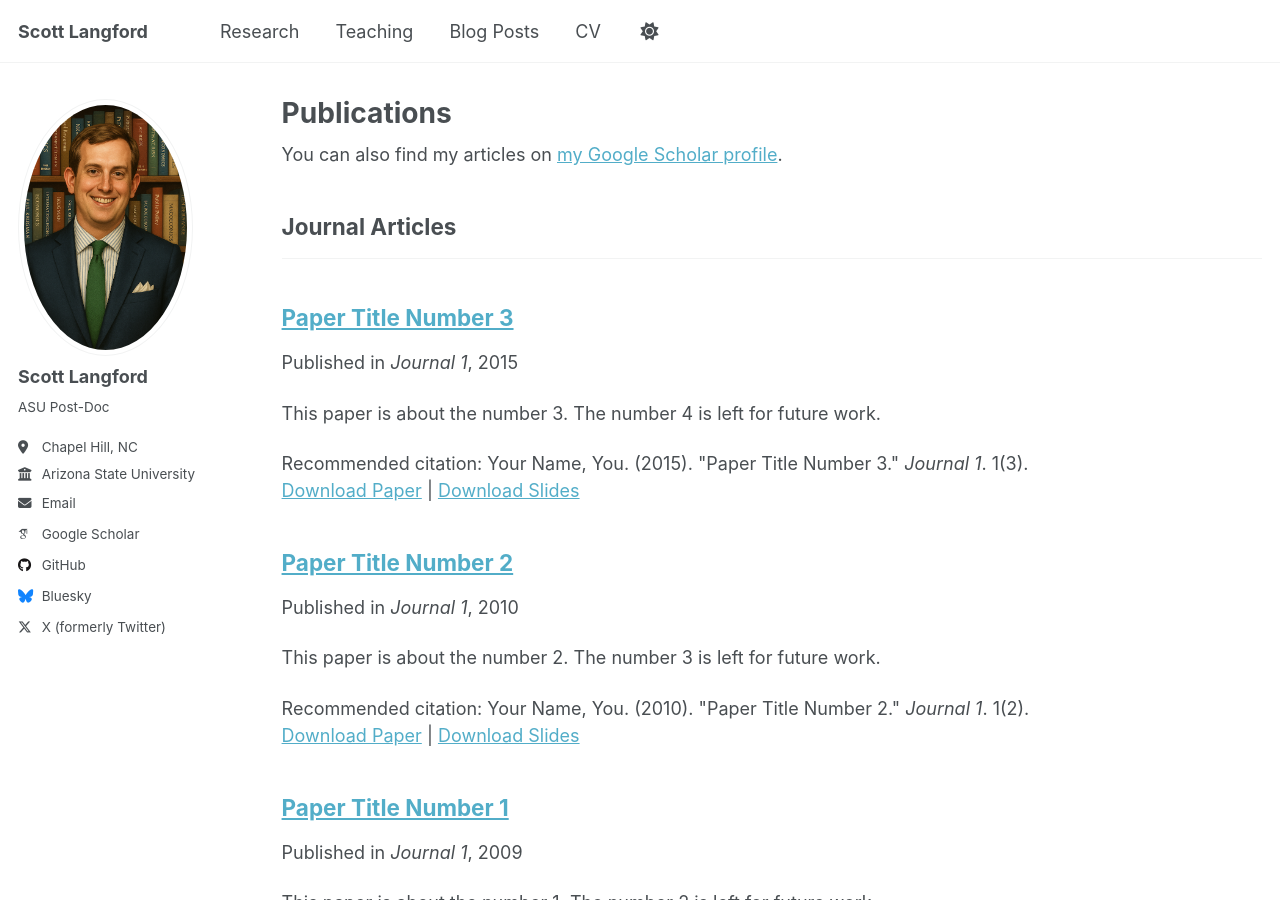
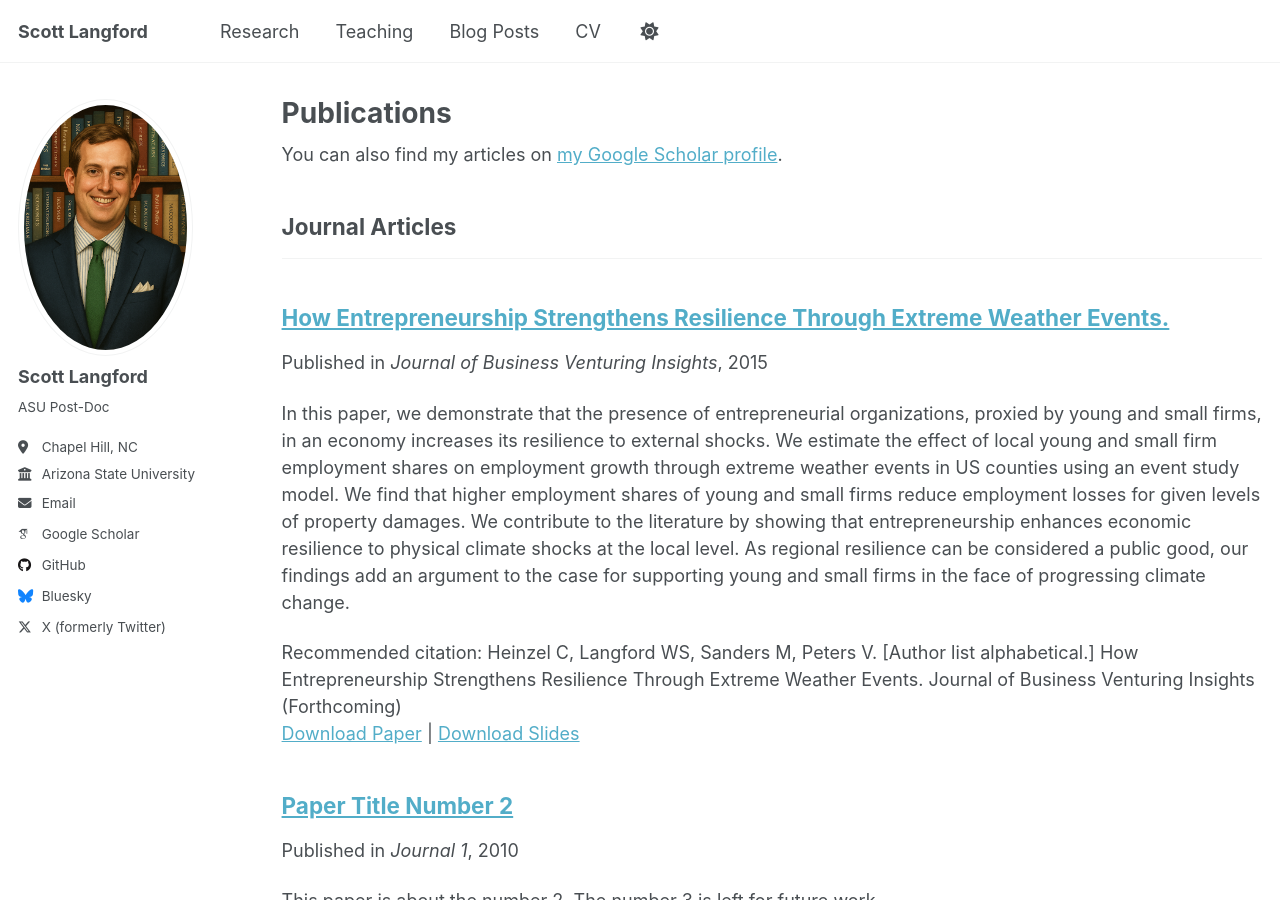
Before and after one commit to scottlangford2/scott_langford, a Jekyll site: the page built from _pages/publications.html, in a window 1280 px wide and 900 px high. Built offline with Jekyll 4.4.1, drawn with Linux system fonts in a browser that asks for light colours; some web fonts are replaced.

Commit message:
Update 2015-10-01-paper-title-number-3.md

```diff
--- a/_publications/2015-10-01-paper-title-number-3.md
+++ b/_publications/2015-10-01-paper-title-number-3.md
@@ -1,14 +1,14 @@
 ---
-title: "Paper Title Number 3"
+title: "How Entrepreneurship Strengthens Resilience Through Extreme Weather Events."
 collection: publications
 category: manuscripts
 permalink: /publication/2015-10-01-paper-title-number-3
-excerpt: 'This paper is about the number 3. The number 4 is left for future work.'
-date: 2015-10-01
-venue: 'Journal 1'
+excerpt: 'In this paper, we demonstrate that the presence of entrepreneurial organizations, proxied by young and small firms, in an economy increases its resilience to external shocks. We estimate the effect of local young and small firm employment shares on employment growth through extreme weather events in US counties using an event study model. We find that higher employment shares of young and small firms reduce employment losses for given levels of property damages. We contribute to the literature by showing that entrepreneurship enhances economic resilience to physical climate shocks at the local level. As regional resilience can be considered a public good, our findings add an argument to the case for supporting young and small firms in the face of progressing climate change.'
+date: 2015-07-01
+venue: 'Journal of Business Venturing Insights'
 slidesurl: 'http://academicpages.github.io/files/slides3.pdf'
-paperurl: 'http://academicpages.github.io/files/paper3.pdf'
-citation: 'Your Name, You. (2015). &quot;Paper Title Number 3.&quot; <i>Journal 1</i>. 1(3).'
+paperurl: '[http://academicpages.github.io/files/paper3.pdf](https://papers.ssrn.com/sol3/papers.cfm?abstract_id=4993710)'
+citation: 'Heinzel C, Langford WS, Sanders M, Peters V. [Author list alphabetical.] How Entrepreneurship Strengthens Resilience Through Extreme Weather Events. Journal of Business Venturing Insights (Forthcoming)'
 ---
 
 The contents above will be part of a list of publications, if the user clicks the link for the publication than the contents of section will be rendered as a full page, allowing you to provide more information about the paper for the reader. When publications are displayed as a single page, the contents of the above "citation" field will automatically be included below this section in a smaller font.
```
